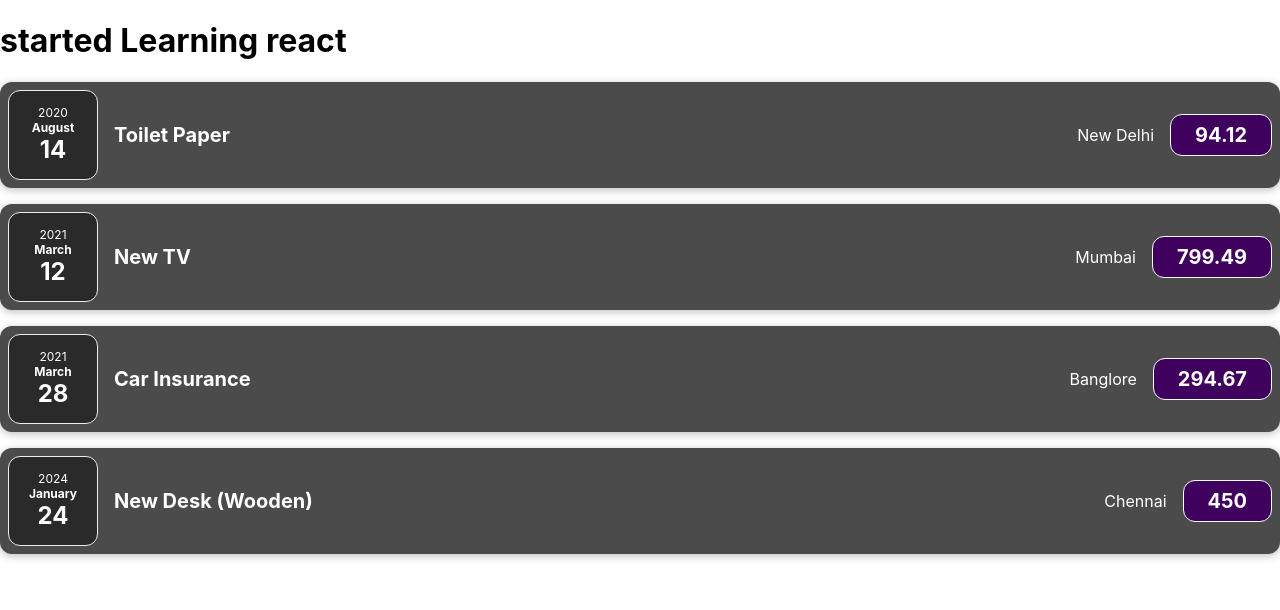
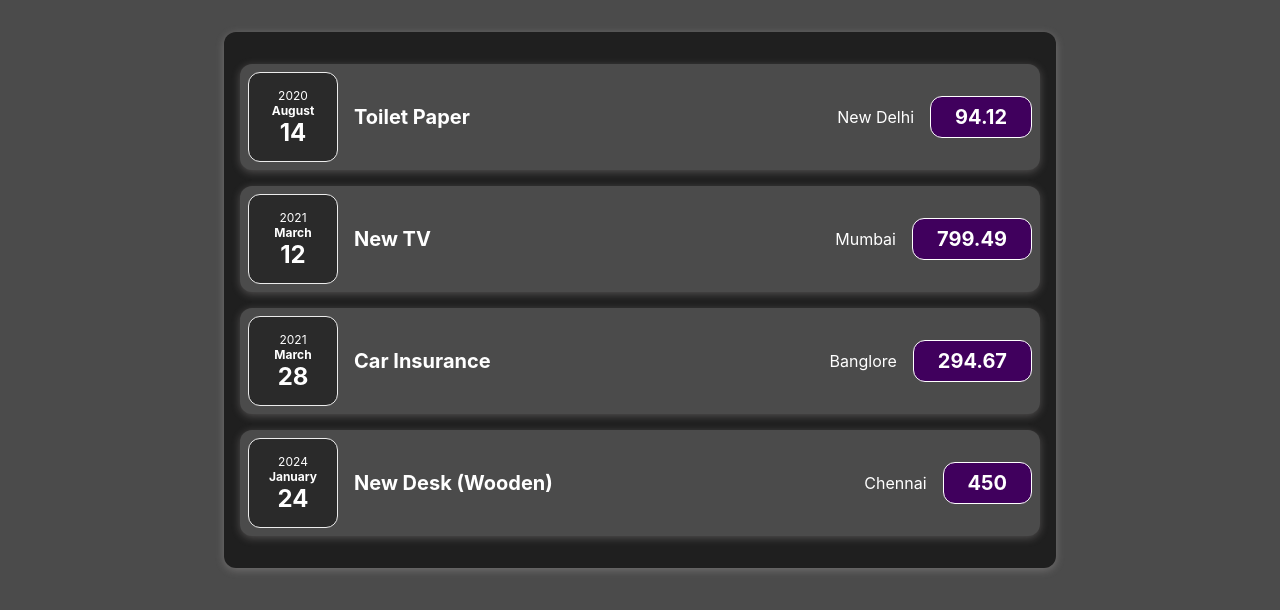
Before and after one commit to EshaGautam/React, a React (Create React App) app: page / in a window 1280 px wide. Shown: the top 610 px of the page. Built offline with nearby package versions, Linux system fonts and the light colour scheme.

Commit message:
Making A custom wrapper(card)

```diff
--- a/src/App.js
+++ b/src/App.js
@@ -1,50 +1,42 @@
 
-import ExpenseItem from "./component/Expenses/ExpenseItem";
+import Expenses from "./component/Expenses/Expenses";
 
 const App = ()=> {
 
  const expenses = [
    {
-      id: 'e1',
-      title: 'Toilet Paper',
+     id: "e1",
+     title: "Toilet Paper",
      amount: 94.12,
      date: new Date(2020, 7, 14),
-      location:"New Delhi"
-    },
-    { id: 'e2',
-     title: 'New TV',
-     amount: 799.49,
-     date: new Date(2021, 2, 12) ,
-     location:"Mumbai"
+     location: "New Delhi",
    },
    {
-      id: 'e3',
-      title: 'Car Insurance',
+     id: "e2",
+     title: "New TV",
+     amount: 799.49,
+     date: new Date(2021, 2, 12),
+     location: "Mumbai",
+   },
+   {
+     id: "e3",
+     title: "Car Insurance",
      amount: 294.67,
      date: new Date(2021, 2, 28),
-      location:"Banglore"
+     location: "Banglore",
    },
    {
-      id: 'e4',
-      title: 'New Desk (Wooden)',
+     id: "e4",
+     title: "New Desk (Wooden)",
      amount: 450,
      date: new Date(2024, 0, 24),
-      location:"Chennai"
+     location: "Chennai",
    },
  ];
+  return (
+    <div>
 
-  return (
-    <div >
-    <h1>
-      started Learning react
-    </h1>
-    <ExpenseItem title ={expenses[0].title} amount = {expenses[0].amount}  location={expenses[0].location}date = {expenses[0].date}></ExpenseItem>
-    <ExpenseItem title ={expenses[1].title} amount = {expenses[1].amount}  location={expenses[1].location}date = {expenses[1].date}></ExpenseItem>
-    <ExpenseItem title ={expenses[2].title} amount = {expenses[2].amount}  location={expenses[2].location}date = {expenses[2].date}></ExpenseItem>
-    <ExpenseItem title ={expenses[3].title} amount = {expenses[3].amount}  location={expenses[3].location}date = {expenses[3].date}></ExpenseItem>
-
-
-
+      <Expenses items={expenses}/>
     </div>
   );
 }
--- /dev/null
+++ b/src/component/Expenses/ExpenseDetails.css
@@ -0,0 +1,48 @@
+.expense-item__description {
+  display: flex;
+  flex-direction: column;
+  gap: 1rem;
+  align-items: flex-end;
+  flex-flow: column-reverse;
+  justify-content: flex-start;
+  flex: 1;
+}
+
+.expense-item h2 {
+  color: #3a3a3a;
+  font-size: 1rem;
+  flex: 1;
+  margin: 0 1rem;
+  color: white;
+}
+
+.expense-item__price {
+  font-size: 1rem;
+  font-weight: bold;
+  color: white;
+  background-color: #40005d;
+  border: 1px solid white;
+  padding: 0.5rem;
+  border-radius: 12px;
+}
+.expense-item__location{
+  color:white;
+}
+
+@media (min-width: 580px) {
+  .expense-item__description {
+    flex-direction: row;
+    align-items: center;
+    justify-content: flex-start;
+    flex: 1;
+  }
+
+  .expense-item__description h2 {
+    font-size: 1.25rem;
+  }
+
+  .expense-item__price {
+    font-size: 1.25rem;
+    padding: 0.5rem 1.5rem;
+  }
+}
--- a/src/component/Expenses/ExpenseDetails.js
+++ b/src/component/Expenses/ExpenseDetails.js
@@ -1,4 +1,5 @@
-import "./ExpenseItem.css";
+import "./ExpenseDetails.css"
+
 
 const ExpenseDetails = (props) => {
   return (
--- a/src/component/Expenses/ExpenseItem.css
+++ b/src/component/Expenses/ExpenseItem.css
@@ -2,58 +2,7 @@
   display: flex;
   justify-content: space-between;
   align-items: center;
-  box-shadow: 0 2px 8px rgba(0, 0, 0, 0.25);
   padding: 0.5rem;
   margin: 1rem 0;
-  border-radius: 12px;
   background-color: #4b4b4b;
 }
-
-.expense-item__description {
-  display: flex;
-  flex-direction: column;
-  gap: 1rem;
-  align-items: flex-end;
-  flex-flow: column-reverse;
-  justify-content: flex-start;
-  flex: 1;
-}
-
-.expense-item h2 {
-  color: #3a3a3a;
-  font-size: 1rem;
-  flex: 1;
-  margin: 0 1rem;
-  color: white;
-}
-
-.expense-item__price {
-  font-size: 1rem;
-  font-weight: bold;
-  color: white;
-  background-color: #40005d;
-  border: 1px solid white;
-  padding: 0.5rem;
-  border-radius: 12px;
-}
-.expense-item__location{
-  color:white;
-}
-
-@media (min-width: 580px) {
-  .expense-item__description {
-    flex-direction: row;
-    align-items: center;
-    justify-content: flex-start;
-    flex: 1;
-  }
-
-  .expense-item__description h2 {
-    font-size: 1.25rem;
-  }
-
-  .expense-item__price {
-    font-size: 1.25rem;
-    padding: 0.5rem 1.5rem;
-  }
-}
--- a/src/component/Expenses/ExpenseItem.js
+++ b/src/component/Expenses/ExpenseItem.js
@@ -1,15 +1,20 @@
  import './ExpenseItem.css'
  import ExpenseDate from './ExpenseDate';
  import ExpenseDetails from './ExpenseDetails';
+ import Card from '../UI/Card';
 
 function ExpenseItem(props){
+    return (
 
-    return (
-      <div className="expense-item">
-       <ExpenseDate date = {props.date}/>
-       <ExpenseDetails title ={props.title} amount={props.amount} location={props.location}/>
+        <Card className="expense-item">
+          <ExpenseDate date={props.date} />
+          <ExpenseDetails
+            title={props.title}
+            amount={props.amount}
+            location={props.location}
+          />
+        </Card>
 
-      </div>
     );
 }
 
--- /dev/null
+++ b/src/component/Expenses/Expenses.css
@@ -0,0 +1,8 @@
+.expenses {
+  padding: 1rem;
+  background-color: rgb(31, 31, 31);
+  margin: 2rem auto;
+  width: 50rem;
+  max-width: 95%;
+
+}
--- /dev/null
+++ b/src/component/Expenses/Expenses.js
@@ -0,0 +1,37 @@
+import'./Expenses.css';
+import ExpenseItem from './ExpenseItem';
+import Card from '../UI/Card';
+
+function Expenses(props){
+
+    return (
+      <Card className="expenses">
+        <ExpenseItem
+          title={props.items[0].title}
+          amount={props.items[0].amount}
+          location={props.items[0].location}
+          date={props.items[0].date}
+        />
+        <ExpenseItem
+          title={props.items[1].title}
+          amount={props.items[1].amount}
+          location={props.items[1].location}
+          date={props.items[1].date}
+        />
+        <ExpenseItem
+          title={props.items[2].title}
+          amount={props.items[2].amount}
+          location={props.items[2].location}
+          date={props.items[2].date}
+        />
+        <ExpenseItem
+          title={props.items[3].title}
+          amount={props.items[3].amount}
+          location={props.items[3].location}
+          date={props.items[3].date}
+        />
+      </Card>
+    );
+}
+
+export default Expenses
--- /dev/null
+++ b/src/component/UI/Card.css
@@ -0,0 +1,4 @@
+.Card{
+  box-shadow: 0 2px 8px rgba(236, 226, 226, 0.25);
+  border-radius: 12px;
+}
--- /dev/null
+++ b/src/component/UI/Card.js
@@ -0,0 +1,8 @@
+import "./Card.css";
+
+function Card(props) {
+  let classes = "Card " + props.className;
+  return <div className={classes}>{props.children}</div>;
+}
+
+export default Card;
--- a/src/index.css
+++ b/src/index.css
@@ -5,6 +5,7 @@
     sans-serif;
   -webkit-font-smoothing: antialiased;
   -moz-osx-font-smoothing: grayscale;
+ background-color: #4b4b4b;
 }
 
 code {
```
Lines whose indentation alone changed are shown as unchanged.
